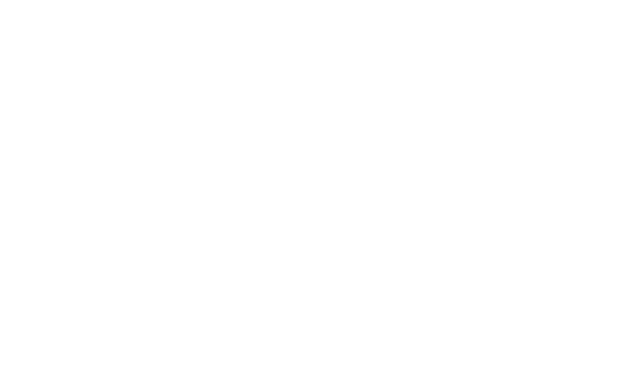
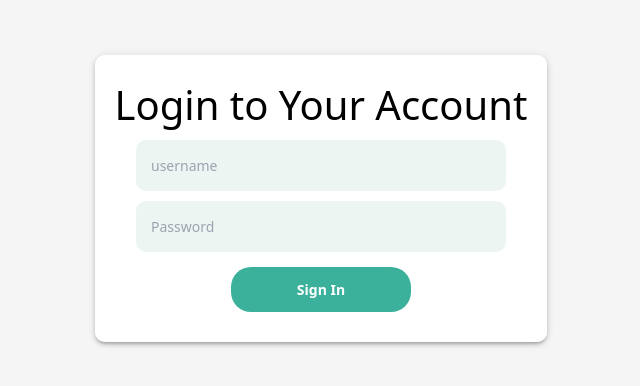
Before and after one commit to umjoshua/tantra_22, a React (Create React App) app in the folder client/: page /admin in a window 1280 px wide. Before the commit this address had no page. Shown: the part 202-588 px from the top of the page, without its empty margins (319-959 px from the left). Built offline with nearby package versions, Linux system fonts and the light colour scheme.

Commit message:
admin page

```diff
--- a/client/src/App.js
+++ b/client/src/App.js
@@ -2,14 +2,18 @@
 import Home from './pages/home/Home';
 import { BrowserRouter as Router, Routes, Route } from "react-router-dom";
 import Workshop from './components/workshops/Workshop';
-
+import AdminHome from './pages/admin/AdminHome';
+import AdminLogin from './pages/admin/AdminLogin';
 
 function App() {
+  const user = localStorage.getItem("token");
   return (
     <Router>
       <Routes>
-        <Route exact path = '/' element={<Home/>}/>
-        <Route path = '/workshop' element={<Workshop/>}/>
+        <Route exact path='/' element={<Home />} />
+        <Route path='/workshop' element={<Workshop />} />
+        {user && <Route path="/admin" exact element={<AdminHome />} />}
+        <Route exact path='/admin' element={<AdminLogin />} />
       </Routes>
     </Router>
   )
--- /dev/null
+++ b/client/src/pages/admin/AdminHome.js
@@ -0,0 +1,23 @@
+import { React, useState } from 'react';
+
+function AdminHome() {
+
+    const handleLogout = () => {
+        localStorage.removeItem("token");
+        window.location.reload();
+    };
+
+    return (
+        <div className='flex flex-col w-full h-full justify-center items-center'>
+            <div className='
+            w-[80%] mt-3 bg-red-200 h-[60px]
+            font-bold flex items-center p-2 rounded-[10px] justify-between'>
+                Tantra”22 AdminHome Dashboard
+                <button onClick={handleLogout}>LogOut</button>
+            </div>
+            <div className='bg-teal-100 mt-2 rounded-[10px] w-[80%] h-[100%] flex justify-center items-center'>asdf</div>
+        </div>
+    )
+}
+
+export default AdminHome
--- /dev/null
+++ b/client/src/pages/admin/AdminLogin.js
@@ -0,0 +1,68 @@
+import { useState } from "react";
+import axios from "axios";
+import { Link } from "react-router-dom";
+import styles from "./styles.module.css";
+
+const AdminLogin = () => {
+	const [data, setData] = useState({ username: "", password: "" });
+	const [error, setError] = useState("");
+
+	const handleChange = ({ currentTarget: input }) => {
+		setData({ ...data, [input.name]: input.value });
+	};
+
+	const handleSubmit = async (e) => {
+		e.preventDefault();
+		try {
+            console.log(data.username)
+			const url = "http://localhost:5000/admin";
+			const { data: res } = await axios.post(url, data);
+			localStorage.setItem("token", res.data);
+			window.location = "/admin";
+		} catch (error) {
+			if (
+				error.response &&
+				error.response.status >= 400 &&
+				error.response.status <= 500
+			) {
+				setError(error.response.data.message);
+			}
+		}
+	};
+
+	return (
+		<div className={styles.login_container}>
+			<div className={styles.login_form_container}>
+				<div className={styles.left}>
+					<form className={styles.form_container} onSubmit={handleSubmit}>
+						<h1>Login to Your Account</h1>
+						<input
+							type="text"
+							placeholder="username"
+							name="username"
+							onChange={handleChange}
+							value={data.username}
+							required
+							className={styles.input}
+						/>
+						<input
+							type="password"
+							placeholder="Password"
+							name="password"
+							onChange={handleChange}
+							value={data.password}
+							required
+							className={styles.input}
+						/>
+						{error && <div className={styles.error_msg}>{error}</div>}
+						<button type="submit" className={styles.green_btn}>
+							Sign In
+						</button>
+					</form>
+				</div>
+			</div>
+		</div>
+	);
+};
+
+export default AdminLogin;
--- /dev/null
+++ b/client/src/pages/admin/styles.module.css
@@ -0,0 +1,87 @@
+.login_container {
+	width: 100%;
+	min-height: 100vh;
+	background-color: #f5f5f5;
+	display: flex;
+	align-items: center;
+	justify-content: center;
+}
+
+.login_form_container {
+	width: max-content;
+	height: max-content;
+	display: flex;
+	border-radius: 10px;
+	box-shadow: 0px 3px 3px -2px rgb(0 0 0 / 20%),
+		0px 3px 4px 0px rgb(0 0 0 / 14%), 0px 1px 8px 0px rgb(0 0 0 / 12%);
+}
+
+.left {
+	padding: 20px;
+	flex: 2;
+	display: flex;
+	flex-direction: column;
+	align-items: center;
+	justify-content: center;
+	background-color: white;
+	border-radius: 10px;
+}
+
+.form_container {
+	display: flex;
+	flex-direction: column;
+	align-items: center;
+}
+
+.form_container h1 {
+	font-size: 40px;
+	margin-top: 0;
+}
+
+.input {
+	outline: none;
+	border: none;
+	width: 370px;
+	padding: 15px;
+	border-radius: 10px;
+	background-color: #edf5f3;
+	margin: 5px 0;
+	font-size: 14px;
+}
+
+.error_msg {
+	width: 370px;
+	padding: 15px;
+	margin: 5px 0;
+	font-size: 14px;
+	background-color: #f34646;
+	color: white;
+	border-radius: 5px;
+	text-align: center;
+}
+
+
+.right h1 {
+	margin-top: 0;
+	color: white;
+	font-size: 40px;
+	align-self: center;
+}
+
+.green_btn {
+	border: none;
+	outline: none;
+	padding: 12px 0;
+	background-color: white;
+	border-radius: 20px;
+	width: 180px;
+	font-weight: bold;
+	font-size: 14px;
+	cursor: pointer;
+}
+
+.green_btn {
+	background-color: #3bb19b;
+	color: white;
+	margin: 10px;
+}
```
Also changed, not shown: 1 other file (tests, documents, lock files or other folders).
